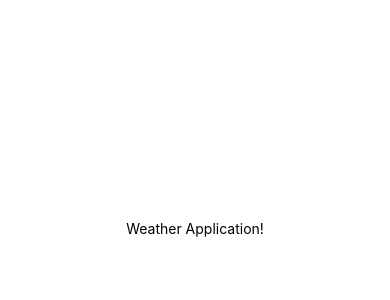
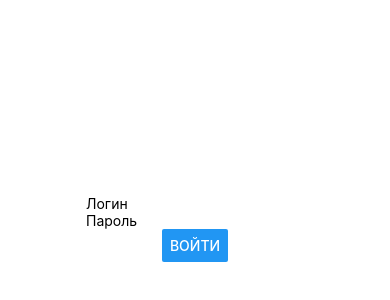
Before and after one commit to MrFireDeN/RandomUserApp, a React Native app: screen /Login in a window 390 px wide. Shown: the part 194-494 px from the top of the page. Built offline with nearby package versions, Linux system fonts and the light colour scheme.

Commit message:
feat: добавлены окна логина и погоды

```diff
--- a/App.js
+++ b/App.js
@@ -1,20 +1,11 @@
 import { StatusBar } from 'expo-status-bar';
 import { StyleSheet, Text, View } from 'react-native';
 
+import Login from './screens/login.js';
+import Weather from './screens/weather.js';
+
 export default function App() {
   return (
-    <View style={styles.container}>
-      <Text>Weather Application!</Text>
-      <StatusBar style="auto" />
-    </View>
+    <Login />
   );
 }
-
-const styles = StyleSheet.create({
-  container: {
-    flex: 1,
-    backgroundColor: '#fff',
-    alignItems: 'center',
-    justifyContent: 'center',
-  },
-});
--- /dev/null
+++ b/screens/login.js
@@ -0,0 +1,25 @@
+// screens/login.js
+
+import React from 'react';
+import { View, TextInput, Button, StyleSheet } from 'react-native';
+
+function Login() {
+    return (
+        <View style={styles.container}>
+            <TextInput placeholder="Логин" />
+            <TextInput placeholder="Пароль" secureTextEntry={true} />
+            <Button title="Войти" />
+        </View>
+    );
+}
+
+const styles = StyleSheet.create({
+    container: {
+      flex: 1,
+      backgroundColor: '#fff',
+      alignItems: 'center',
+      justifyContent: 'center',
+    },
+});
+
+export default Login;
--- /dev/null
+++ b/screens/weather.js
@@ -0,0 +1,23 @@
+// screens/Weather.js
+
+import React from 'react';
+import { View, StyleSheet, Text } from 'react-native';
+
+function Weather() {
+    return (
+        <View style={styles.container}>
+            <Text>Приложение погода</Text>
+        </View>
+    );
+}
+
+const styles = StyleSheet.create({
+    container: {
+      flex: 1,
+      backgroundColor: '#fff',
+      alignItems: 'center',
+      justifyContent: 'center',
+    },
+});
+
+export default Weather;
```
